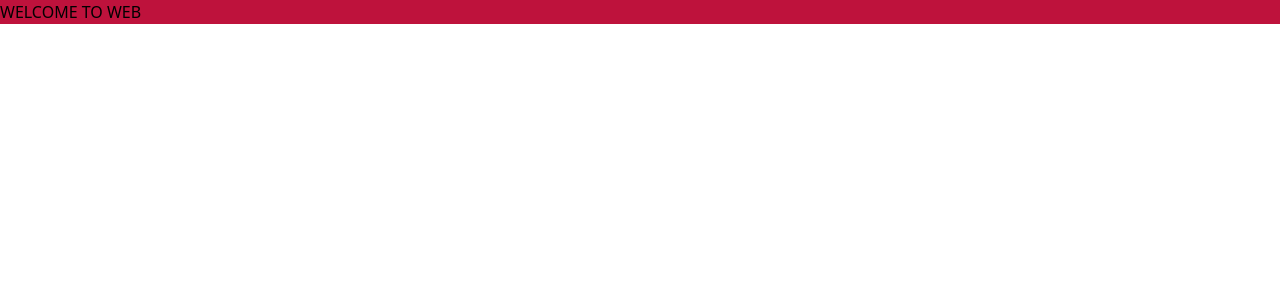
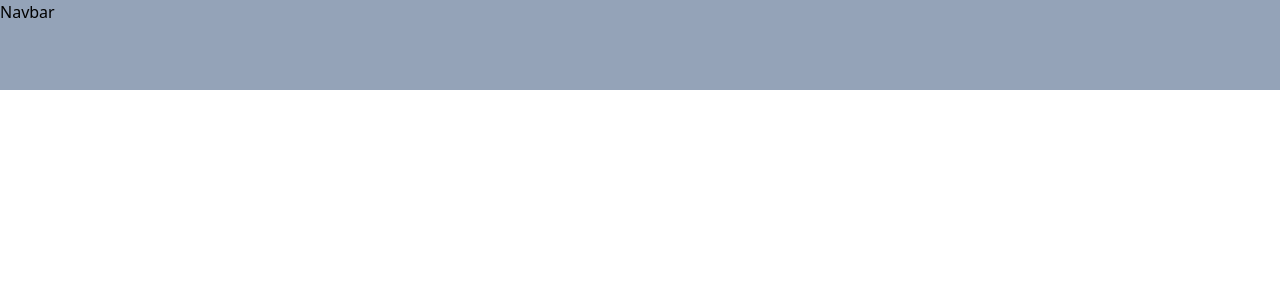
Before and after one commit to makloster/NoCountry-StayUp, a React (Create React App) app in the folder Front/web/: page / in a window 1280 px wide. Shown: the top 300 px of the page. Built offline with nearby package versions, Linux system fonts and the light colour scheme.

Commit message:
Refactor-AppWeb

```diff
--- a/Front/web/package.json
+++ b/Front/web/package.json
@@ -8,6 +8,8 @@
     "@testing-library/user-event": "^13.5.0",
     "react": "^18.2.0",
     "react-dom": "^18.2.0",
+    "react-hook-form": "^7.36.1",
+    "react-router-dom": "^6.4.1",
     "react-scripts": "5.0.1",
     "web-vitals": "^2.1.4"
   },
@@ -36,6 +38,8 @@
     ]
   },
   "devDependencies": {
+    "autoprefixer": "^10.4.12",
+    "postcss": "^8.4.17",
     "tailwindcss": "^3.1.8"
   }
 }
--- /dev/null
+++ b/Front/web/postcss.config.js
@@ -0,0 +1,6 @@
+module.exports = {
+  plugins: {
+    tailwindcss: {},
+    autoprefixer: {},
+  },
+}
--- a/Front/web/public/index.html
+++ b/Front/web/public/index.html
@@ -1,5 +1,5 @@
 <!DOCTYPE html>
-<html lang="en">
+<html lang="es">
   <head>
     <meta charset="utf-8" />
     <link rel="icon" href="%PUBLIC_URL%/favicon.ico" />
@@ -24,7 +24,7 @@
       work correctly both with client-side routing and a non-root public URL.
       Learn how to configure a non-root public URL by running `npm run build`.
     -->
-    <title>React App</title>
+    <title>StayUp</title>
   </head>
   <body>
     <noscript>You need to enable JavaScript to run this app.</noscript>
--- a/Front/web/src/App.js
+++ b/Front/web/src/App.js
@@ -1,7 +1,12 @@
-import "./App.css";
+import { BrowserRouter } from "react-router-dom";
+import AppRouter from "./routers/AppRouter";
 
 function App() {
-  return <div className="bg-rose-700">WELCOME TO WEB</div>;
+  return (
+    <BrowserRouter>
+      <AppRouter />
+    </BrowserRouter>
+  );
 }
 
 export default App;
--- /dev/null
+++ b/Front/web/src/components/Navbar.jsx
@@ -0,0 +1,7 @@
+import React from "react";
+
+const Navbar = () => {
+  return <div className=" w-full h-[90px] bg-slate-400">Navbar</div>;
+};
+
+export default Navbar;
--- a/Front/web/src/contexts/SessionContext.jsx
+++ /dev/null
@@ -1,8 +0,0 @@
-import { createContext } from "react";
-export const SessionContext = createContext();
-
-export const SessionProvider = ({ children }) => {
-  return (
-    <SessionContext.Provider value={{}}> {children}</SessionContext.Provider>
-  );
-};
--- a/Front/web/src/index.js
+++ b/Front/web/src/index.js
@@ -1,15 +1,11 @@
 import React from "react";
 import ReactDOM from "react-dom/client";
-import { SessionProvider } from "./contexts/SessionContext";
-import { BrowserRouter } from "react-router-dom";
-import "./index.css";
+import "./App.css";
 import App from "./App";
 
 const root = ReactDOM.createRoot(document.getElementById("root"));
 root.render(
-  <SessionProvider>
-    <BrowserRouter>
-      <App />
-    </BrowserRouter>
-  </SessionProvider>
+  <React.StrictMode>
+    <App />
+  </React.StrictMode>
 );
--- /dev/null
+++ b/Front/web/src/routers/AppRouter.jsx
@@ -0,0 +1,15 @@
+import { Routes, Route } from "react-router-dom";
+import Navbar from "../components/Navbar";
+
+const AppRouter = () => {
+  return (
+    <>
+      <Navbar />
+      <Routes>
+        <Route path="/" element={""} />
+      </Routes>
+    </>
+  );
+};
+
+export default AppRouter;
--- a/Front/web/tailwind.config.js
+++ b/Front/web/tailwind.config.js
@@ -1,6 +1,6 @@
 /** @type {import('tailwindcss').Config} */
 module.exports = {
-  content: ["./src/**/*.{html,js}"],
+  content: ["./src/**/*.{js,jsx,ts,tsx}"],
   theme: {
     extend: {},
   },
```
Also changed, not shown: Front/web/src/index.css (deleted), 1 other file (tests, documents, lock files or other folders).
